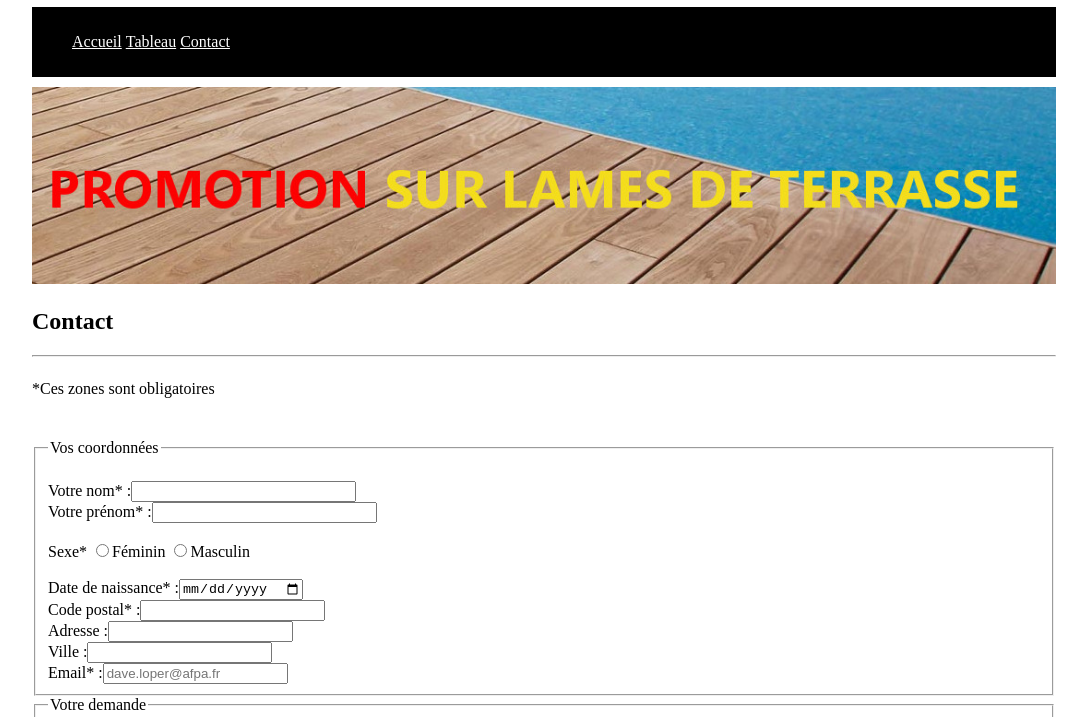
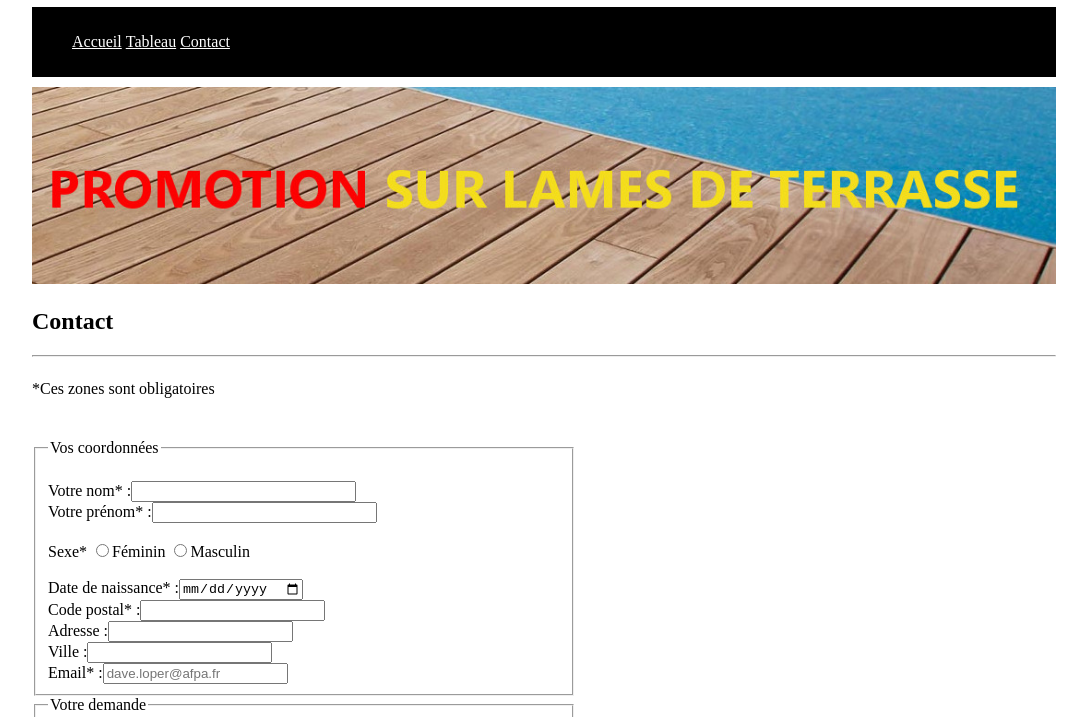
Before and after one commit to Dairalir/Jarditou_css, a plain HTML site: page contact.html in a window 1280 px wide. Shown: the part 81-798 px from the top of the page, without its empty margins (96-1183 px from the left). Drawn offline with Linux system fonts and the light colour scheme.

Commit message:
modif css fieldset

```diff
--- a/assets/css/style.css
+++ b/assets/css/style.css
@@ -80,6 +80,9 @@ p {
     width: 500px;
 }
 
+fieldset {
+    width: 50%;
+}
 @media screen and (max-width: 768px)
 {
     body {
```
